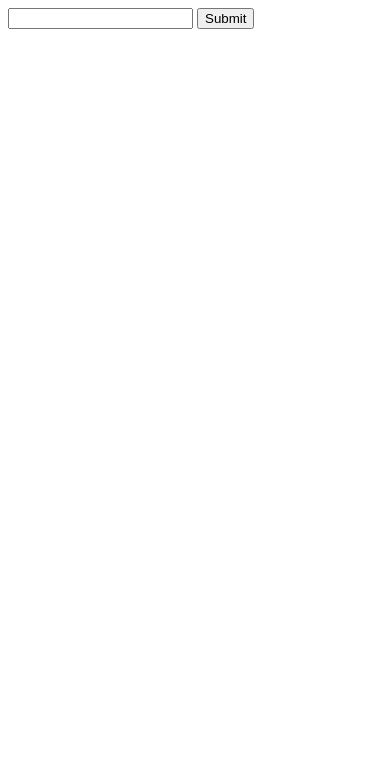
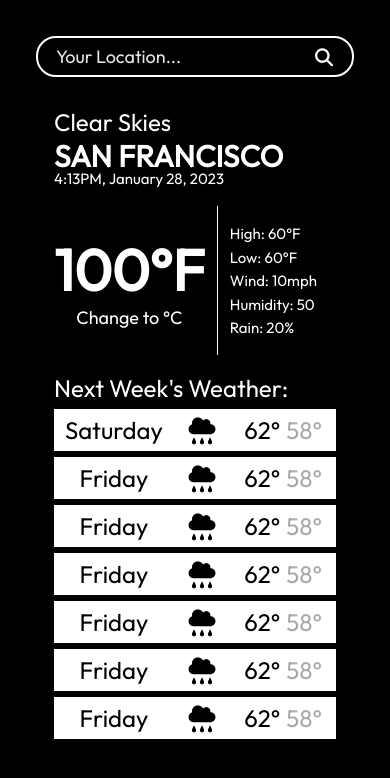
Before and after one commit to bobandash/weather-app, a plain HTML site: page index.html in a window 390 px wide. Drawn offline with Linux system fonts and the light colour scheme.

Commit message:
added the html and css layout for the mobile version of the site

```diff
--- a/index.css
+++ b/index.css
@@ -0,0 +1,170 @@
+@import url('https://fonts.googleapis.com/css2?family=Outfit&display=swap');
+
+* {
+  margin: 0;
+  padding: 0;
+}
+
+:root {
+  --night-background: white;
+}
+
+* {
+  font-family: 'Outfit', 'Times New Roman';
+}
+
+html {
+  font-size: 12px;
+}
+
+body {
+  background-color: black;
+}
+
+body * {
+  color: var(--night-background);
+}
+
+#container {
+  margin-left: 3rem;
+  margin-right: 3rem;
+}
+
+/* with the location form */
+
+#location-form {
+  margin: 3rem auto 0 auto;
+  border: 2px solid white;
+  border-radius: 20px;
+  display: flex;
+}
+
+#location-form * {
+  font-size: 1.5rem;
+  padding: 0.4rem;
+  background: none;
+  border: none;
+}
+
+#location-form input {
+  padding-left: 1.5rem;
+  padding-right: 2rem;
+  width: 100%;
+}
+
+#location-form input::placeholder {
+  color: rgba(255, 255, 255, 0.9);
+}
+
+#location-form button {
+  padding-right: 1rem;
+  cursor: pointer;
+}
+
+#location-form input:focus {
+  outline: none;
+}
+
+/* everything to do with about information */
+#sub-container {
+  margin-left: 1.5rem;
+  margin-right: 1.5rem;
+}
+
+#about-location {
+  margin-top: 2.5rem;
+}
+
+.normal-header {
+  font-size: 2rem;
+  font-weight: 400;
+}
+
+.focused-text {
+  text-transform: uppercase;
+  font-size: 2.5rem;
+  font-weight: 700;
+}
+
+.small-text {
+  font-size: 1.25rem;
+  font-weight: 100;
+}
+
+.pull-up {
+  margin-top: -.5rem;
+}
+
+/* everything to do with the current weather */
+#weather-container {
+  margin-top: 1.5rem;
+  display: flex;
+  flex-direction: row;
+}
+
+#current-temperature-container {
+  border-right: 1px solid white;
+  padding-right: 1rem;
+}
+
+.focused-text.big {
+  font-size: 4.8rem;
+}
+
+#change-units-btn {
+  background: none;
+  border: none;
+  font-size: 1.5rem;
+}
+
+#current-temperature-values-container {
+  padding-left: 1rem;
+  padding-top: 1.5rem;
+  padding-bottom: 1.5rem;
+}
+
+#current-temperature-container, #current-temperature-values-container {
+  display: flex;
+  flex-direction: column;
+  justify-content: center;
+}
+
+#current-temperature-values-container *:nth-child(n + 2) {
+  margin-top: 0.3em;
+}
+
+/* everything to do with the weather for next 7 days */
+#next-week-weather-container {
+  margin-top: 1.5rem;
+}
+
+.weather-card {
+  background-color: white;
+  display: grid;
+  grid-template-columns: 42.5% 20% 37.5%;
+  margin-top: 0.5rem;
+  padding: 0.5rem 0;
+  justify-items: center;
+  align-items: center;
+}
+
+.weather-card * {
+  color: black;
+}
+
+.high-low-temperatures {
+  display: flex;
+}
+
+i.big {
+  font-size: 2.25rem;
+}
+
+.normal-header.low-temperature {
+  margin-left: 0.5rem;
+  color: darkgray;
+}
+
+.weather-card:last-child {
+  margin-bottom: 1rem;
+}
--- a/index.html
+++ b/index.html
@@ -6,11 +6,93 @@
     <meta name="viewport" content="width=device-width, initial-scale=1">
     <script defer src="main.js"></script>
     <link rel = "stylesheet" href = "index.css">
+    <link rel = "stylesheet" href = "../node_modules/@fortawesome/fontawesome-free/css/all.css"
   </head>
   <body>
-    <form id = "location-form">
-      <input type="text" id = "location">
-      <button type = "submit">Submit</button>
-    </form>
+    <div id = "container">
+      <form id = "location-form">
+        <input type="text" id = "location" placeholder = "Your Location...">
+        <button type = "submit"><i class="fa-solid fa-magnifying-glass"></i></button>
+      </form>
+      <div id = "sub-container">
+        <div id = "about-location">
+          <h2 class = "normal-header" data-weather>Clear Skies</h2>
+          <h1 class = "focused-text" data-location>San Francisco</h1>
+          <p class = "small-text pull-up" data-time>4:13PM, January 28, 2023</p>
+        </div>
+        <div id = "weather-container">
+          <div id = "current-temperature-container">
+            <h1 class = "focused-text big" data-current-temperature>100°F</h1>
+            <button id = "change-units-btn">Change to °C</button>
+          </div>
+          <div id = "current-temperature-values-container">
+            <p class="small-text" data-current-high>High: 60°F</p>
+            <p class="small-text" data-current-low>Low: 60°F</p>
+            <p class="small-text" data-current-wind>Wind: 10mph</p>
+            <p class="small-text" data-current-humidity>Humidity: 50</p>
+            <p class="small-text" data-current-rain>Rain: 20%</p>
+          </div>
+        </div>
+        <div id = "next-week-weather-container">
+          <h2 class = "normal-header">Next Week's Weather:</h2>
+          <div class = "weather-card">
+            <h2 class = "normal-header">Saturday</h2>
+            <i class="fa-solid fa-cloud-rain big"></i>
+            <div class = "high-low-temperatures">
+              <h2 class = "normal-header">62°</h2>
+              <h2 class = "normal-header low-temperature">58°</h2>
+            </div>
+          </div>
+          <div class = "weather-card">
+            <h2 class = "normal-header">Friday</h2>
+            <i class="fa-solid fa-cloud-rain big"></i>
+            <div class = "high-low-temperatures">
+              <h2 class = "normal-header">62°</h2>
+              <h2 class = "normal-header low-temperature">58°</h2>
+            </div>
+          </div>
+          <div class = "weather-card">
+            <h2 class = "normal-header">Friday</h2>
+            <i class="fa-solid fa-cloud-rain big"></i>
+            <div class = "high-low-temperatures">
+              <h2 class = "normal-header">62°</h2>
+              <h2 class = "normal-header low-temperature">58°</h2>
+            </div>
+          </div>
+          <div class = "weather-card">
+            <h2 class = "normal-header">Friday</h2>
+            <i class="fa-solid fa-cloud-rain big"></i>
+            <div class = "high-low-temperatures">
+              <h2 class = "normal-header">62°</h2>
+              <h2 class = "normal-header low-temperature">58°</h2>
+            </div>
+          </div>
+          <div class = "weather-card">
+            <h2 class = "normal-header">Friday</h2>
+            <i class="fa-solid fa-cloud-rain big"></i>
+            <div class = "high-low-temperatures">
+              <h2 class = "normal-header">62°</h2>
+              <h2 class = "normal-header low-temperature">58°</h2>
+            </div>
+          </div>
+          <div class = "weather-card">
+            <h2 class = "normal-header">Friday</h2>
+            <i class="fa-solid fa-cloud-rain big"></i>
+            <div class = "high-low-temperatures">
+              <h2 class = "normal-header">62°</h2>
+              <h2 class = "normal-header low-temperature">58°</h2>
+            </div>
+          </div>
+          <div class = "weather-card">
+            <h2 class = "normal-header">Friday</h2>
+            <i class="fa-solid fa-cloud-rain big"></i>
+            <div class = "high-low-temperatures">
+              <h2 class = "normal-header">62°</h2>
+              <h2 class = "normal-header low-temperature">58°</h2>
+            </div>
+          </div>
+        </div>
+      </div>
+    </div>
   </body>
 </html>
```
Also changed, not shown: main.js (+1 -1 lines).
